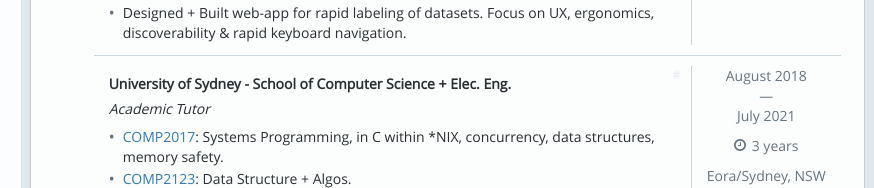
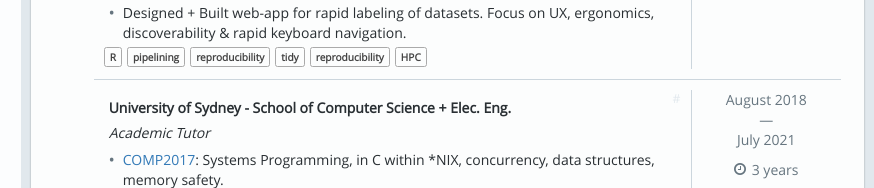
Before and after one commit to strazto/resume, a plain HTML site: page index.html in a window 1280 px wide. Shown: the part 238-426 px from the top of the page, 406-1280 px from the left. Drawn offline with Linux system fonts and the light colour scheme.

Commit message:
deploy: 8da7f87bfbb037a595e078b9efda806bbcc1b777

```diff
--- a/index.html
+++ b/index.html
@@ -178,6 +178,9 @@
                               <li><p>Built highly scalable data pipeline + contributed to FOSS pipelining software for documenting &amp; monitoring pipeline</p></li>
                               <li><p>Designed + Built web-app for rapid labeling of datasets. Focus on UX, ergonomics, discoverability &amp; rapid keyboard navigation.</p></li>
                           </ul>
+                            <ul class="list-unstyled list-inline labels small">
+                                <li class="label label-keyword">R</li><li class="label label-keyword">pipelining</li><li class="label label-keyword">reproducibility</li><li class="label label-keyword">tidy</li><li class="label label-keyword">reproducibility</li><li class="label label-keyword">HPC</li>
+                            </ul>
                       </div>
                       <div class="col-sm-3 detail-item-sidebar text-muted text-center hidden-xs">
                               <p>
```
